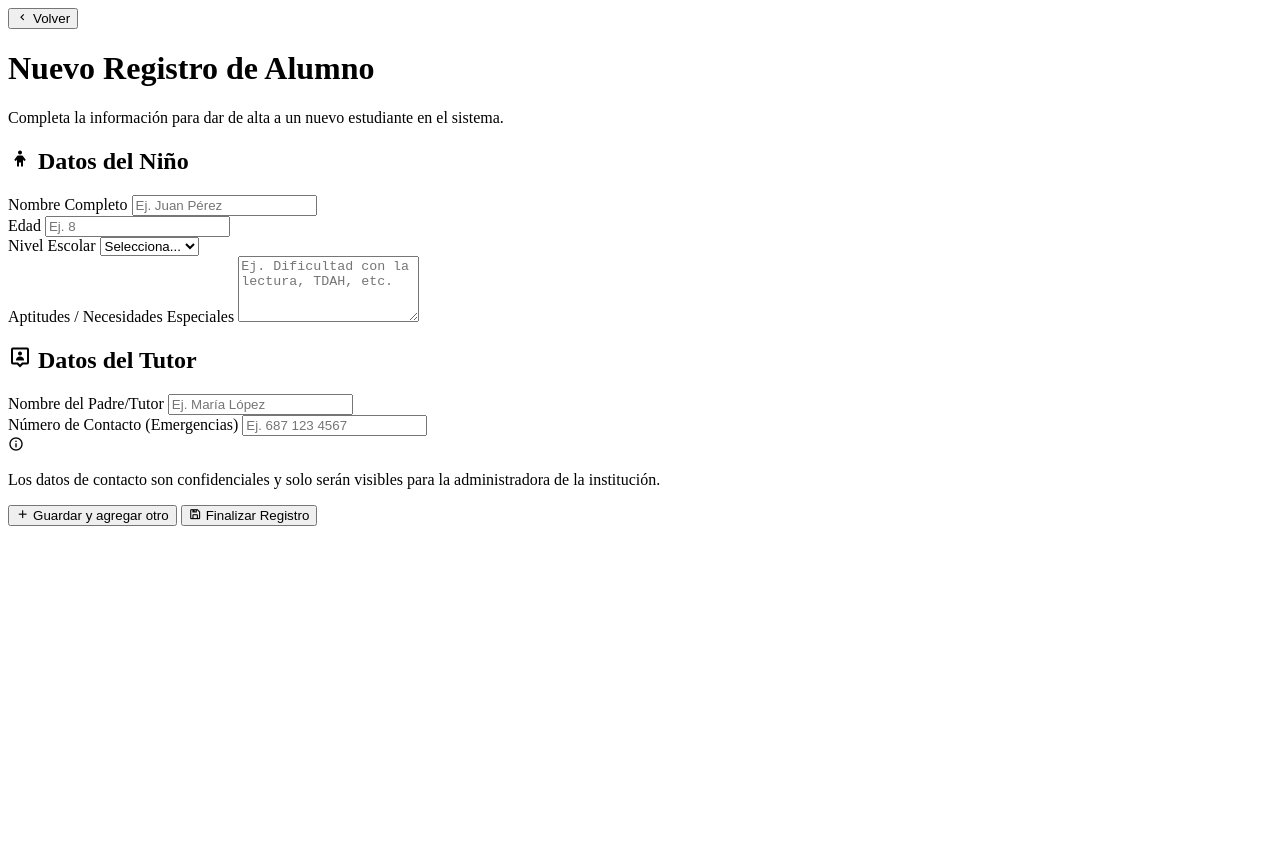
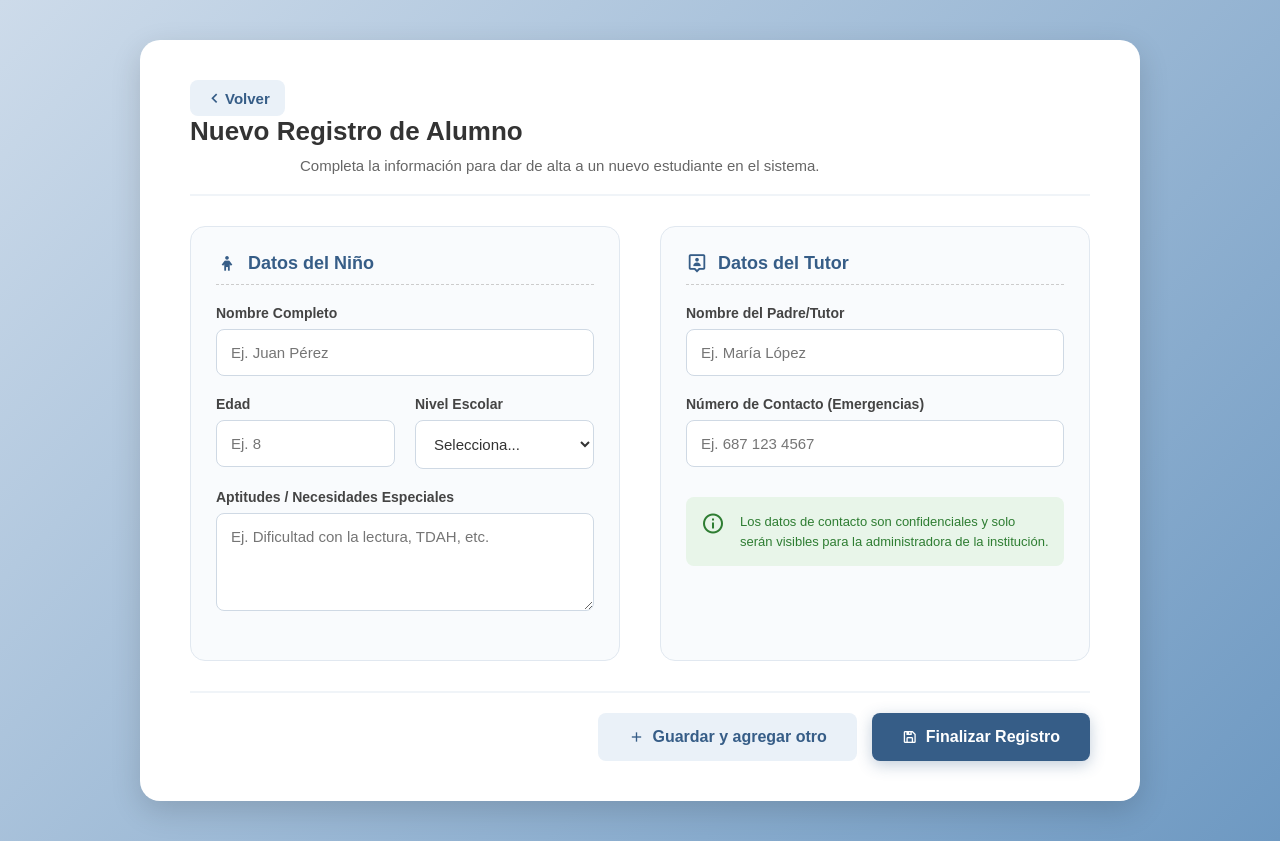
Before and after one commit to CarlosDaniel15-bit/CDAE----Project, a plain HTML site: page Frontend/Registro alumno/Registro.html in a window 1280 px wide. Before the commit the page ends 800 px from the top, so only its background shows below. Drawn offline with nearby package versions, Linux system fonts and the light colour scheme.

Commit message:
Update registro.css

```diff
--- a/Frontend/Registro alumno/registro.css
+++ b/Frontend/Registro alumno/registro.css
@@ -1,83 +1,207 @@
-<!DOCTYPE html>
-<html lang="es">
-<head>
-    <meta charset="UTF-8">
-    <meta name="viewport" content="width=device-width, initial-scale=1.0">
-    <title>Registrar Nuevo Alumno</title>
-    <link href='https://unpkg.com/boxicons@2.1.4/css/boxicons.min.css' rel='stylesheet'>
-    <link rel="stylesheet" href="registro.css">
-</head>
-<body>
-    <div class="app-container">
-        <header class="header">
-            <div class="titulo-nav">
-                <form action="/Home_pagina/home.html">
-                    <button class="btn-back"><i class='bx bx-chevron-left'></i> Volver</button>
-                    <h1>Nuevo Registro de Alumno</h1>
-                </form>
-            </div>
-            <p class="subtitulo">Completa la información para dar de alta a un nuevo estudiante en el sistema.</p>
-        </header>
+* {
+    margin: 0;
+    padding: 0;
+    box-sizing: border-box;
+    font-family: 'Poppins', sans-serif;
+}
 
-        <form class="registro-form" action="#" onsubmit="event.preventDefault(); alert('Datos listos para enviar al backend');">
+body {
+    background: linear-gradient(135deg, #cddbea, #6e99c2);
+    display: flex;
+    justify-content: center;
+    align-items: center;
+    min-height: 100vh;
+    padding: 40px 20px; /* Espacio extra a los lados para que no pegue en los bordes */
+}
 
-            <div class="columnas-desktop">
-                <div class="seccion-formulario">
-                    <h2><i class='bx bx-child'></i> Datos del Niño</h2>
+.app-container {
+    width: 100%;
+    max-width: 1000px; /* Ancho de computadora */
+    background-color: #ffffff;
+    border-radius: 20px;
+    box-shadow: 0 10px 30px rgba(0,0,0,0.15);
+    padding: 40px 50px;
+}
 
-                    <div class="input-group">
-                        <label>Nombre Completo</label>
-                        <input type="text" placeholder="Ej. Juan Pérez" required>
-                    </div>
+/* Encabezado */
+.header {
+    margin-bottom: 30px;
+    padding-bottom: 20px;
+    border-bottom: 2px solid #f0f4f8;
+}
 
-                    <div class="input-fila">
-                        <div class="input-group">
-                            <label>Edad</label>
-                            <input type="number" placeholder="Ej. 8" required>
-                        </div>
-                        <div class="input-group">
-                            <label>Nivel Escolar</label>
-                            <select required>
-                                <option value="">Selecciona...</option>
-                                <option value="kínder">Kínder</option>
-                                <option value="primaria">Primaria</option>
-                                <option value="secundaria">Secundaria</option>
-                            </select>
-                        </div>
-                    </div>
+.titulo-nav {
+    display: flex;
+    align-items: center;
+    gap: 20px;
+    margin-bottom: 10px;
+}
 
-                    <div class="input-group">
-                        <label>Aptitudes / Necesidades Especiales</label>
-                        <textarea rows="4" placeholder="Ej. Dificultad con la lectura, TDAH, etc."></textarea>
-                    </div>
-                </div>
+.btn-back {
+    background: #eaf1f8;
+    border: none;
+    padding: 8px 15px;
+    border-radius: 8px;
+    font-size: 15px;
+    color: #365d87;
+    cursor: pointer;
+    display: flex;
+    align-items: center;
+    font-weight: 600;
+    transition: 0.3s;
+}
 
-                <div class="seccion-formulario">
-                    <h2><i class='bx bx-user-pin'></i> Datos del Tutor</h2>
+.btn-back:hover {
+    background: #d0e1f9;
+}
 
-                    <div class="input-group">
-                        <label>Nombre del Padre/Tutor</label>
-                        <input type="text" placeholder="Ej. María López" required>
-                    </div>
+.btn-back i {
+    font-size: 20px;
+}
 
-                    <div class="input-group">
-                        <label>Número de Contacto (Emergencias)</label>
-                        <input type="tel" placeholder="Ej. 687 123 4567" required>
-                    </div>
+.header h1 {
+    font-size: 26px;
+    color: #333;
+}
 
-                    <div class="nota-informativa">
-                        <i class='bx bx-info-circle'></i>
-                        <p>Los datos de contacto son confidenciales y solo serán visibles para la administradora de la institución.</p>
-                    </div>
-                </div>
-            </div>
+.subtitulo {
+    color: #666;
+    font-size: 15px;
+    margin-left: 110px; /* Alineado con el título */
+}
 
-            <div class="botones-accion">
-                <button type="button" class="btn-secundario"><i class='bx bx-plus'></i> Guardar y agregar otro</button>
-                <button type="submit" class="btn-primario"><i class='bx bx-save'></i> Finalizar Registro</button>
-            </div>
+/* Formulario - El truco de las dos columnas */
+.columnas-desktop {
+    display: grid;
+    grid-template-columns: 1fr 1fr; /* Divide el espacio en dos partes iguales */
+    gap: 40px; /* Espacio entre las dos columnas */
+    margin-bottom: 30px;
+}
 
-        </form>
-    </div>
-</body>
-</html>
+.seccion-formulario {
+    background: #f9fbfd;
+    padding: 25px;
+    border-radius: 15px;
+    border: 1px solid #e1e8f0;
+}
+
+.seccion-formulario h2 {
+    font-size: 18px;
+    color: #365d87;
+    margin-bottom: 20px;
+    display: flex;
+    align-items: center;
+    gap: 10px;
+    border-bottom: 1px dashed #ccc;
+    padding-bottom: 10px;
+}
+
+.seccion-formulario h2 i {
+    font-size: 22px;
+}
+
+.input-group {
+    margin-bottom: 20px;
+}
+
+.input-fila {
+    display: flex;
+    gap: 20px;
+}
+
+.input-fila .input-group {
+    flex: 1;
+}
+
+label {
+    display: block;
+    font-size: 14px;
+    color: #444;
+    margin-bottom: 8px;
+    font-weight: 600;
+}
+
+input, select, textarea {
+    width: 100%;
+    padding: 14px;
+    border: 1px solid #cfd9e4;
+    border-radius: 8px;
+    font-size: 15px;
+    color: #333;
+    outline: none;
+    background: #fff;
+    transition: 0.3s;
+}
+
+input:focus, select:focus, textarea:focus {
+    border-color: #365d87;
+    box-shadow: 0 0 0 3px rgba(54, 93, 135, 0.1);
+}
+
+textarea {
+    resize: vertical;
+}
+
+/* Nota informativa en la columna derecha */
+.nota-informativa {
+    display: flex;
+    gap: 15px;
+    background: #e8f5e9;
+    padding: 15px;
+    border-radius: 8px;
+    color: #2e7d32;
+    margin-top: 30px;
+}
+
+.nota-informativa i {
+    font-size: 24px;
+}
+
+.nota-informativa p {
+    font-size: 13px;
+    line-height: 1.5;
+}
+
+/* Botones de acción */
+.botones-accion {
+    display: flex;
+    justify-content: flex-end;
+    gap: 15px;
+    margin-top: 20px;
+    padding-top: 20px;
+    border-top: 2px solid #f0f4f8;
+}
+
+.botones-accion button {
+    padding: 15px 30px;
+    border: none;
+    border-radius: 8px;
+    font-size: 16px;
+    font-weight: 600;
+    cursor: pointer;
+    display: flex;
+    justify-content: center;
+    align-items: center;
+    gap: 8px;
+    transition: 0.3s;
+}
+
+.btn-secundario {
+    background: #eaf1f8;
+    color: #365d87;
+}
+
+.btn-secundario:hover {
+    background: #d0e1f9;
+}
+
+.btn-primario {
+    background: #365d87;
+    color: white;
+    box-shadow: 0 4px 15px rgba(54, 93, 135, 0.3);
+}
+
+.btn-primario:hover {
+    background: #2c4c6e;
+    transform: translateY(-2px);
+}
```
